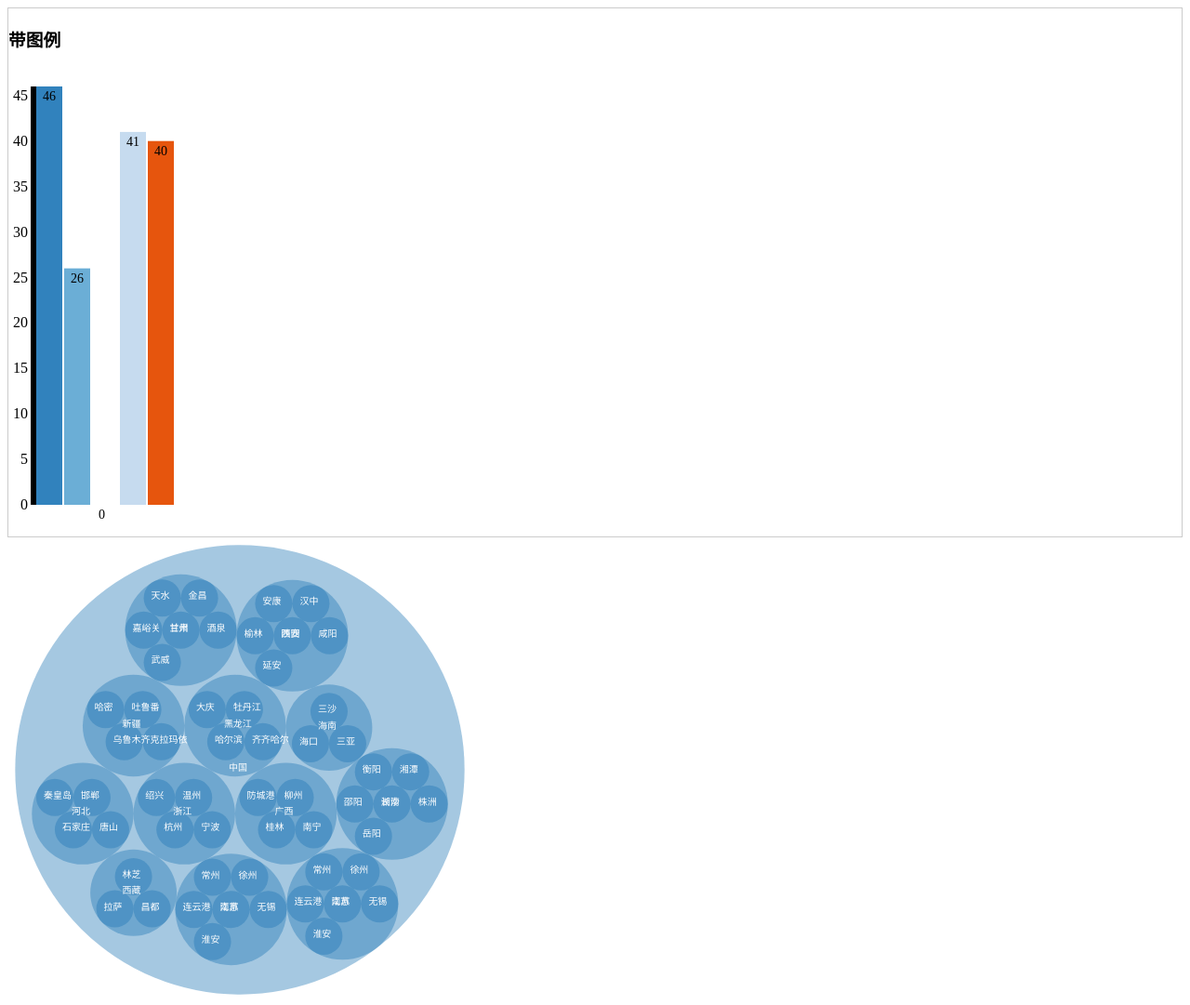
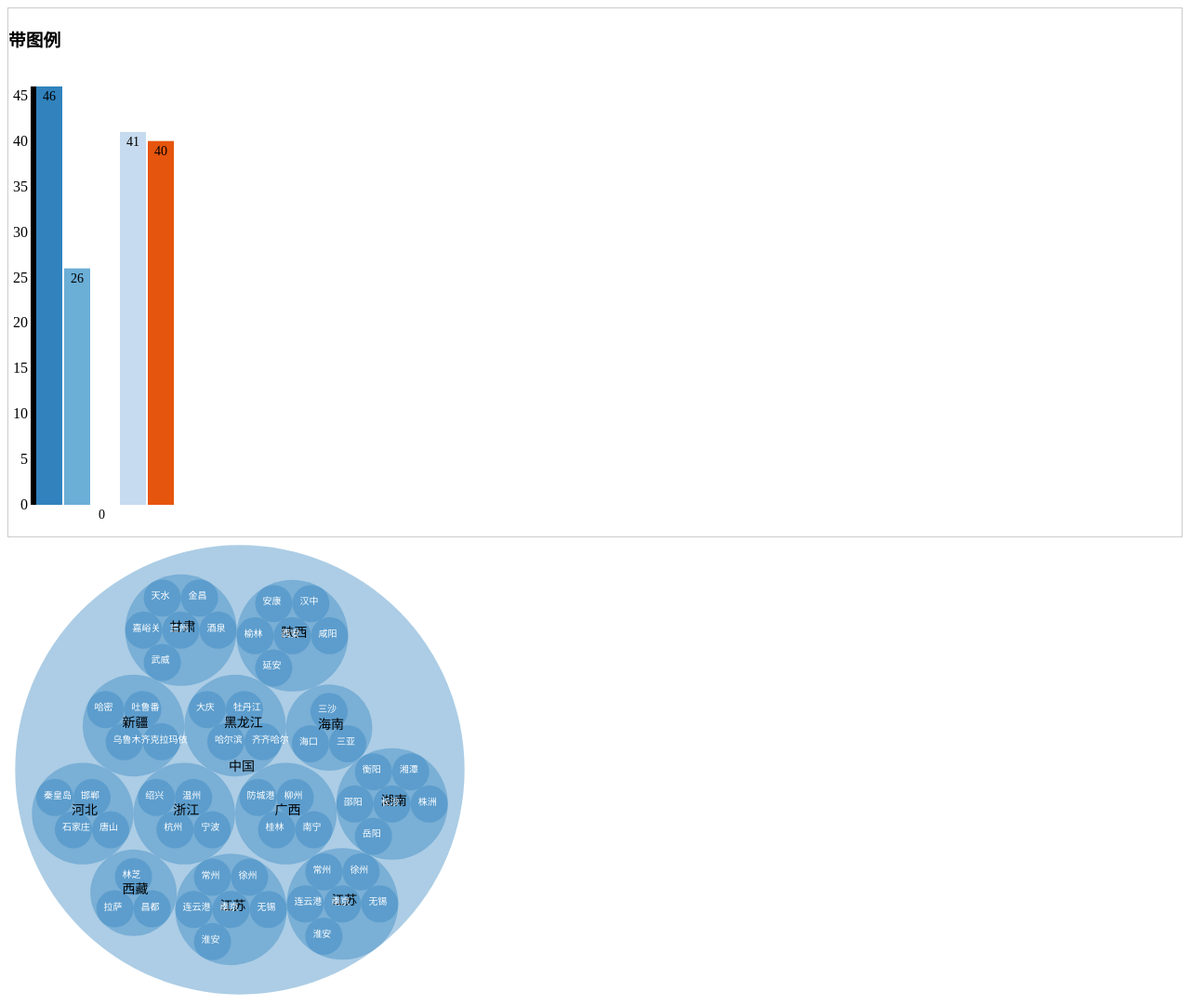
Before and after one commit to bakerz/d3js-demo, a website: page src/views/demo05.html in a window 1280 px wide. Shown: the top 1081 px of the page at 93% size. Drawn offline with nearby package versions, Linux system fonts and the light colour scheme.

Commit message:
add label

```diff
--- a/src/views/demo05.html
+++ b/src/views/demo05.html
@@ -77,6 +77,8 @@
         </script>
         <script type="text/javascript">
             var width = 500, height = 500;
+
+            var color = d3.scale.category20c();
 
             var pack = d3.layout.pack()
                 .size([width, height])
@@ -231,7 +233,7 @@
                 .data(nodes)
                 .enter()
                 .append('circle')
-            .attr('fill', 'rgb(31, 119, 180)')
+                .attr('fill', color)
                 .attr('fill-opacity','0.4')
                 .attr('cx', function(d) {
                     return d.x;
@@ -255,8 +257,20 @@
                 .data(nodes)
                 .enter()
                 .append('text')
-            .attr('font-size', '10px')
-            .attr('fill', '#fff')
+                .attr('font-size', function(d) {
+                    if (d.depth == 2) {
+                        return '10px';
+                    } else {
+                        return '14px';
+                    }
+                })
+                .attr('fill', function(d) {
+                    if (d.depth == 2) {
+                        return '#fff';
+                    } else {
+                        return '#000';
+                    }
+                })
                 .attr('x', function(d) {
                     return d.x;
                 })
@@ -454,5 +468,125 @@
 
             d3.select(self.frameElement).style("height", diameter + "px");
         </script>
+        <script type="text/javascript">
+            // 分组
+            var width = 500, height = 500;
+            var data = {
+                "name":"中国",
+                "children":[
+                    {
+                      "name":"浙江" ,
+                      "children":
+                      [
+                            {"name":"杭州"},
+                            {"name":"宁波"},
+                            {"name":"温州"},
+                            {"name":"绍兴"},
+                            {"name":"乌镇"}
+                      ]
+                    },
+                    {
+                        "name":"广西" ,
+                        "children":
+                        [
+                            {"name":"桂林"},
+                            {"name":"南宁"},
+                            {"name":"柳州"},
+                            {"name":"防城港"}
+                        ]
+                    }
+                ]};
+
+            var color = d3.scale.category20c();
+
+            var pack = d3.layout.pack()
+                .size([ width, height ])
+                .radius(30);
+
+            var nodes = pack.nodes(data);
+
+            console.log('nodes=',nodes);
+
+            console.log('data=',data);
+
+            var svg = d3.select('body').append('svg')
+                .attr('width', width)
+                .attr('height', height);
+
+
+            var comGroups = svg.selectAll('g')
+                .data(data.children)
+                .enter()
+                .append('g')
+                .style('fill', function(d,i){
+                    return color(i);
+                });
+
+            var unitGroups = comGroups.selectAll('g')
+                .data(function(d){
+                    console.log('com', d);
+                    return d.children;
+                })
+                .enter()
+                .append('g')
+                .on('mouseover', function(){
+                    d3.select(this)
+                        .select('text')
+                        .attr('fill', '#000');
+                })
+                .on('mouseout', function(){
+                    d3.select(this)
+                        .select('text')
+                        .attr('fill', '#fff');
+                });
+
+            var labelGroups =  comGroups.append('g')
+                .attr('class','label');
+
+            unitGroups.append('circle')
+                .attr('cx', function(d){
+                    return d.x
+                })
+                .attr('cy', function(d){
+                    return d.y;
+                })
+                .attr('r', function(d){
+                    return d.r;
+                });
+
+            unitGroups.append('text')
+                .attr('x', function(d){
+                    return d.x - d.r/1.5;
+                })
+                .attr('y', function(d){
+                    return d.y + d.r/4;
+                })
+                .attr('font-size', '10px')
+                .attr('fill', '#fff')
+                .text(function(d){
+                    return d.name;
+                });
+
+            var labelHeight = 50;
+            var labelRadius = 10;
+
+            labelGroups.append('circle')
+                .attr('cx', width - 100)
+                .attr('cy', function(d,i) {
+                    return i * 30 + 30;
+                })
+                .attr('r', labelRadius);
+
+            labelGroups.append('text')
+                .attr('x', width - 85)
+                .attr('y', function(d,i) {
+                    return i * 30 + 30;
+                })
+                .attr('dy', labelRadius/2)
+                .text(function(d){
+                    return d.name;
+                })
+
+        </script>
     </body>
 </html>
```
Lines whose indentation alone changed are shown as unchanged.
